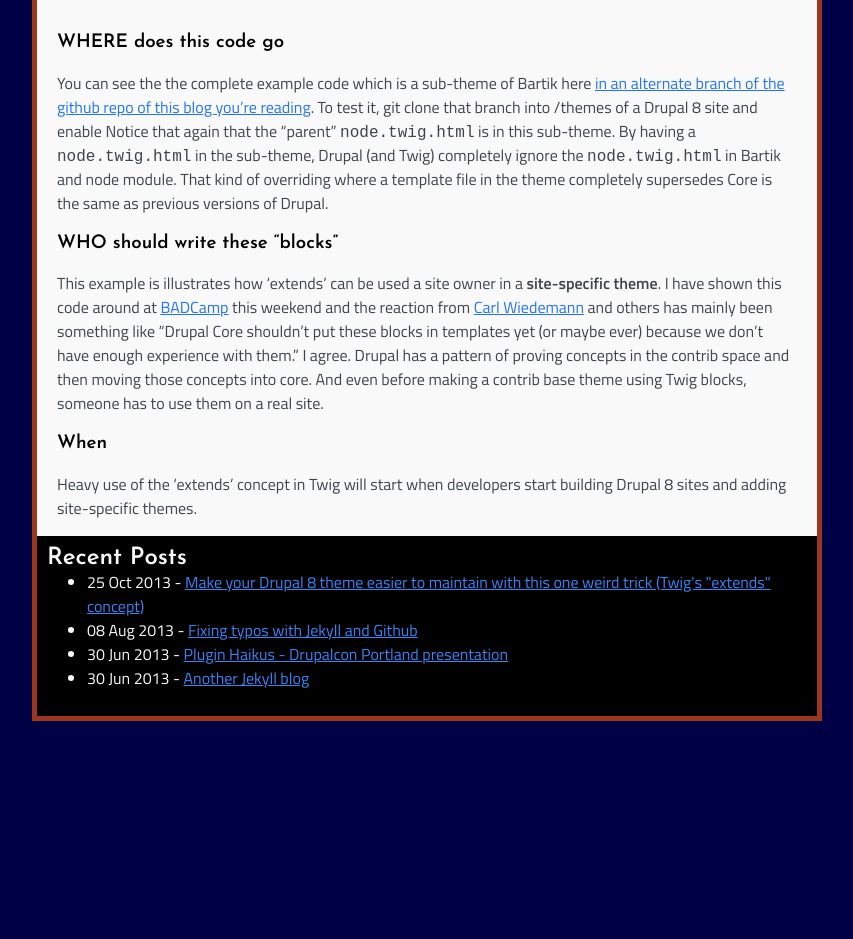
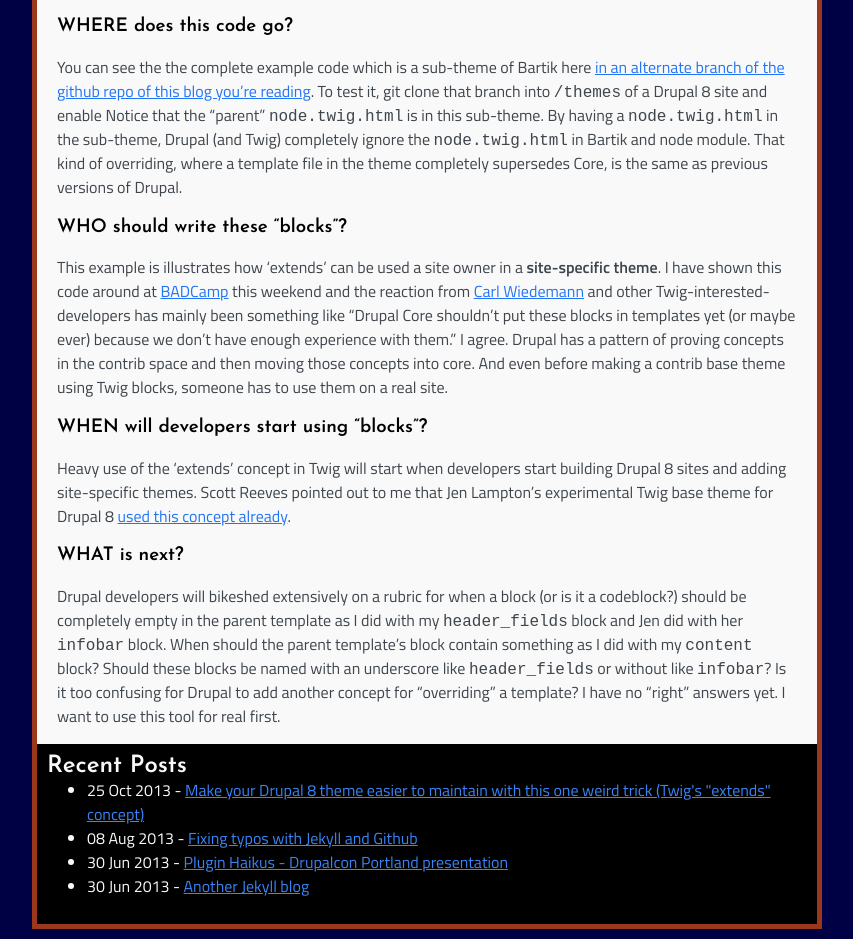
Before and after one commit to stevector/stevector.github.io, a Jekyll site: the page built from index.html, in a window 1280 px wide and 1400 px high, scrolled down 1516 px, cut to the strip 461-1400 px from the top of the window. Shown: the whole strip, without its empty margins (213-1066 px from the left). Built offline with Jekyll 4.4.1, drawn with Linux system fonts in a browser that asks for light colours; nearby versions of some CDN libraries; Markdown is read by kramdown in place of the engine named in the settings; before the commit the page ends 2708 px from its top, so only the background shows below that; some of the changed text lies outside the part shown.

Commit message:
Adding on a final section to twig extends post. Other cleanup in that post too.

```diff
--- a/_posts/2013-10-25-d8-twig-extends.md
+++ b/_posts/2013-10-25-d8-twig-extends.md
@@ -3,27 +3,27 @@ layout: post
 title: Make your Drupal 8 theme easier to maintain with this one weird trick (Twig's "extends" concept)
 ---
 
-### WHAT is Twig's "extends" concept
+### WHAT is Twig's "extends" concept?
 
 Drupal 8 has a new templating system called [Twig](http://twig.sensiolabs.org/) that comes from the [Symfony](http://symfony.com/) world.
 I recommend learning about Twig and Drupal 8's use of it by watching a video of one of the many recent conference presentations on the topic like [this one from Drupalcon Portland](https://portland2013.drupal.org/session/using-twig-new-template-engine-drupal-8).
 Twig contains within it a different model for overriding templates that can be used in combination with Drupal's traditional naming-based template overrides.
-[Read Twig's own documentation of 'extends' here.](http://twig.sensiolabs.org/doc/tags/extends.html)
+[Read Twig's own documentation of 'extends' here](http://twig.sensiolabs.org/doc/tags/extends.html) to see how it allows child templates to be much simpler than their parents. Or just keep reading until the 'HOW' section of this post.
 
-### WHY is it helpful
+### WHY is it helpful?
 
 Last weekend when I was working on a personal Drupal project ([nerdologues.com](http://nerdologues.com)) and ran into a common theme development pain point.
-I wanted to print some fields in the header tag of my node template for only one node type.
+I wanted to print some fields separate from the rest of the `$content` variable for only one node type.
 In Drupal 7 (and prior versions) this process involves making a a complete copy of the `node.tpl.php` file ([See the drupal.org documentation of this process here](https://drupal.org/node/17565)).
 
-Copying every line of `node.tpl.php` to `node--article.tpl.php` only to change a few lines makes the theme of a given drupal site extremely WET ([Write Everything Twice](http://en.wikipedia.org/wiki/Don't_repeat_yourself#DRY_vs_WET_solutions)).
+Copying every line of `node.tpl.php` to `node--article.tpl.php` only to change a few lines makes the theme of a given Drupal site extremely WET ([Write Everything Twice](http://en.wikipedia.org/wiki/Don't_repeat_yourself#DRY_vs_WET_solutions)).
 What if instead of duplicating the entire node template file to a node-type specific name, I could make that node-type specific file contain only the overrides?
 
 That's what Twig 'extends' concept does!
 
-### HOW is it used
+### HOW is it used?
 
-Here's an example `node--article.twig.html` that moves field_image into the header tag of the node.
+Here's an example `node--article.twig.html` that moves field_image.
 
 <pre>
 {% extends "themes/sub_bartik/templates/node.html.twig" %}
@@ -67,21 +65,30 @@ Addition two in `node.twig.html`
     {% endblock %}
 </pre>
 
-### WHERE does this code go
+### WHERE does this code go?
 
-You can see the the complete example code which is a sub-theme of Bartik here [in an alternate branch of the github repo of this blog you're reading](https://github.com/stevector/stevector.github.io/tree/twig-extends-example).
-To test it, git clone that branch into /themes of a Drupal 8 site and enable  Notice that again that the "parent" `node.twig.html` is in this sub-theme.
+You can see the the complete example code which is a sub-theme of Bartik here [in an alternate branch of the github repo of this blog you're reading](https://github.com/stevector/stevector.github.io/tree/example--twig-extends).
+To test it, git clone that branch into `/themes` of a Drupal 8 site and enable  Notice that the "parent" `node.twig.html` is in this sub-theme.
 By having a `node.twig.html` in the sub-theme, Drupal (and Twig) completely ignore the `node.twig.html` in Bartik and node module.
-That kind of overriding where a template file in the theme completely supersedes Core is the same as previous versions of Drupal.
+That kind of overriding, where a template file in the theme completely supersedes Core, is the same as previous versions of Drupal.
 
-### WHO should write these "blocks"
+### WHO should write these "blocks"?
 
 This example is illustrates how 'extends' can be used a site owner in a **site-specific theme**.
-I have shown this code around at [BADCamp](http://2013.badcamp.net/) this weekend and the reaction from [Carl Wiedemann](https://twitter.com/c4rl) and others has mainly been something like "Drupal Core shouldn't put these blocks in templates yet (or maybe ever) because we don't have enough experience with them."
+I have shown this code around at [BADCamp](http://2013.badcamp.net/) this weekend and the reaction from [Carl Wiedemann](https://twitter.com/c4rl) and other Twig-interested-developers has mainly been something like "Drupal Core shouldn't put these blocks in templates yet (or maybe ever) because we don't have enough experience with them."
 I agree.
 Drupal has a pattern of proving concepts in the contrib space and then moving those concepts into core.
 And even before making a contrib base theme using Twig blocks, someone has to use them on a real site.
 
-### When
+### WHEN will developers start using "blocks"?
 
 Heavy use of the 'extends' concept in Twig will start when developers start building Drupal 8 sites and adding site-specific themes.
+Scott Reeves pointed out to me that Jen Lampton's experimental Twig base theme for Drupal 8 [used this concept already](https://github.com/jenlampton/twiggy/blob/master/templates/node.html.twig#L98).
+
+### WHAT is next?
+
+Drupal developers will bikeshed extensively on a rubric for when a block (or is it a codeblock?) should be completely empty in the parent template as I did with my `header_fields` block and Jen did with her `infobar` block.
+When should the parent template's block contain something as I did with my `content` block?
+Should these blocks be named with an underscore like `header_fields` or without like `infobar`?
+Is it too confusing for Drupal to add another concept for "overriding" a template? I have no "right" answers yet.
+I want to use this tool for real first.
```
Also changed, not shown: other parts of _posts/2013-10-25-d8-twig-extends.md (+2 -4 lines).
